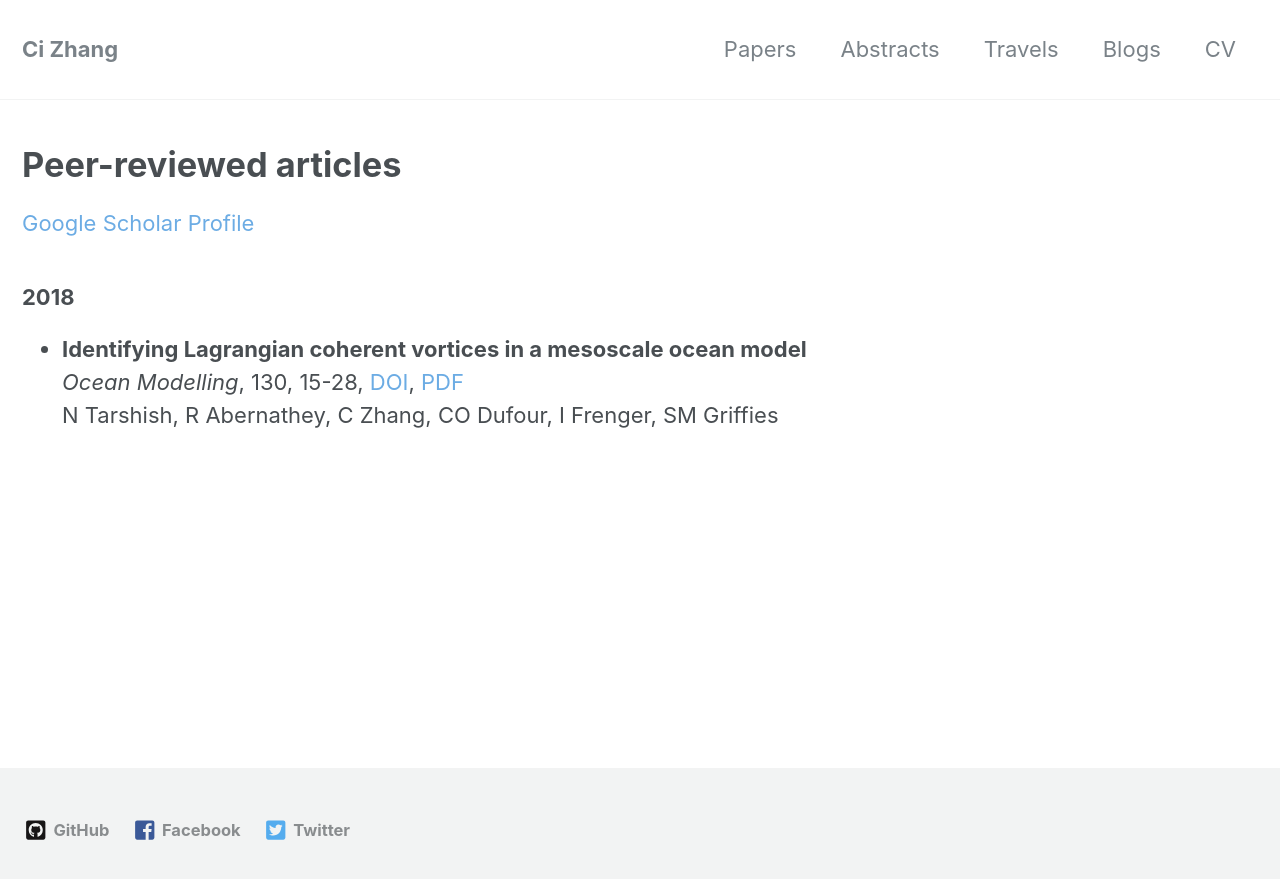
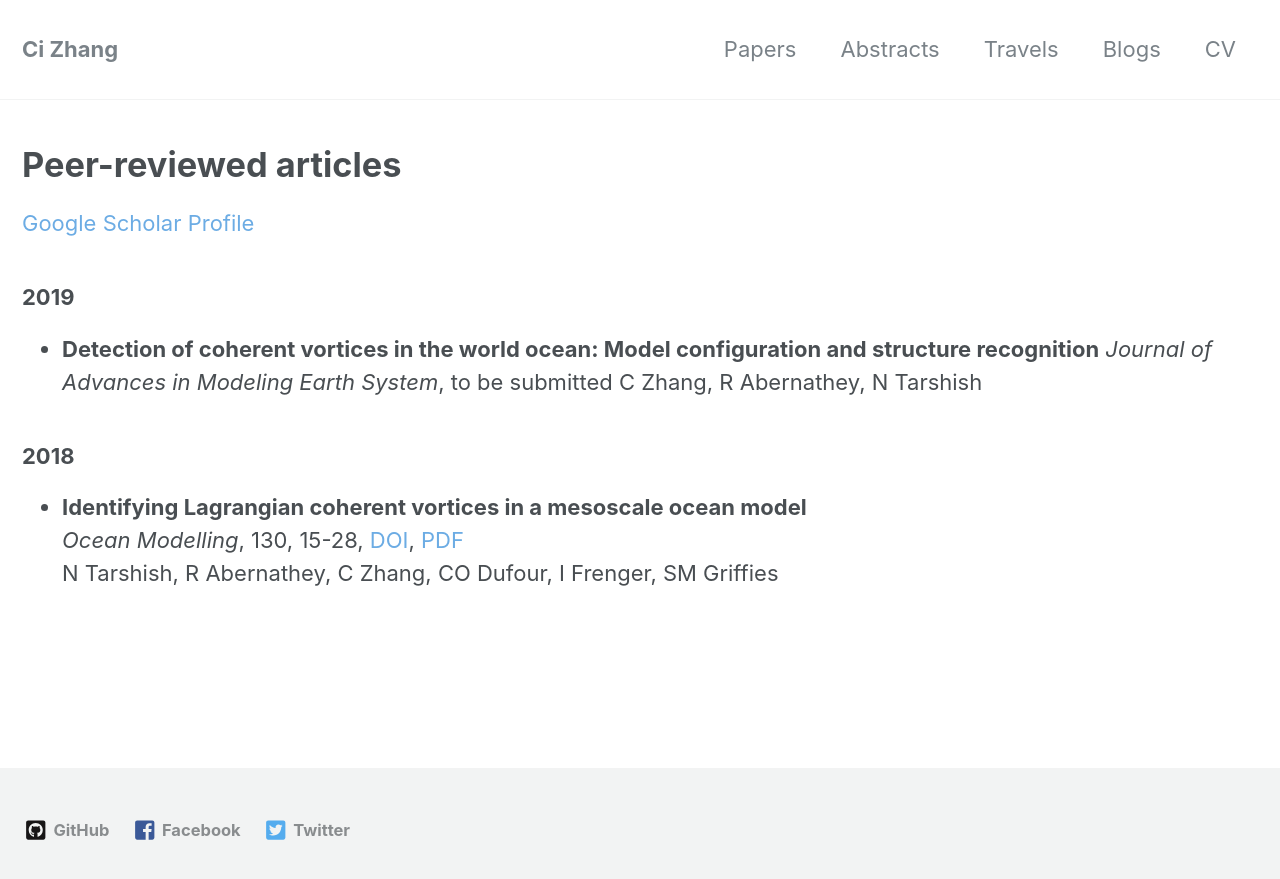
Before and after one commit to ci-zhang/ci-zhang.github.io, a Jekyll site: the page built from _pages/papers.md, in a window 1280 px wide. Shown: the top 879 px of the page. Built offline with Jekyll 4.4.1, drawn with Linux system fonts in a browser that asks for light colours; nearby versions of some CDN libraries; a style sheet for code colours, icons or effects is not loaded.

Commit message:
add JAMES paper

```diff
--- a/_pages/papers.md
+++ b/_pages/papers.md
@@ -7,6 +7,12 @@ layout: space
 
 [Google Scholar Profile](https://scholar.google.com/citations?user=oam2ZBkAAAAJ&hl=en)
 
+### 2019
+
+*  **Detection of coherent vortices in the world ocean: Model configuration and structure recognition**
+   *Journal of Advances in Modeling Earth System*, to be submitted
+   C Zhang, R Abernathey, N Tarshish
+
 ### 2018
 
 *  **Identifying Lagrangian coherent vortices in a mesoscale ocean model**
```
Also changed, not shown: _pages/cv.md (+3 -0 lines).
